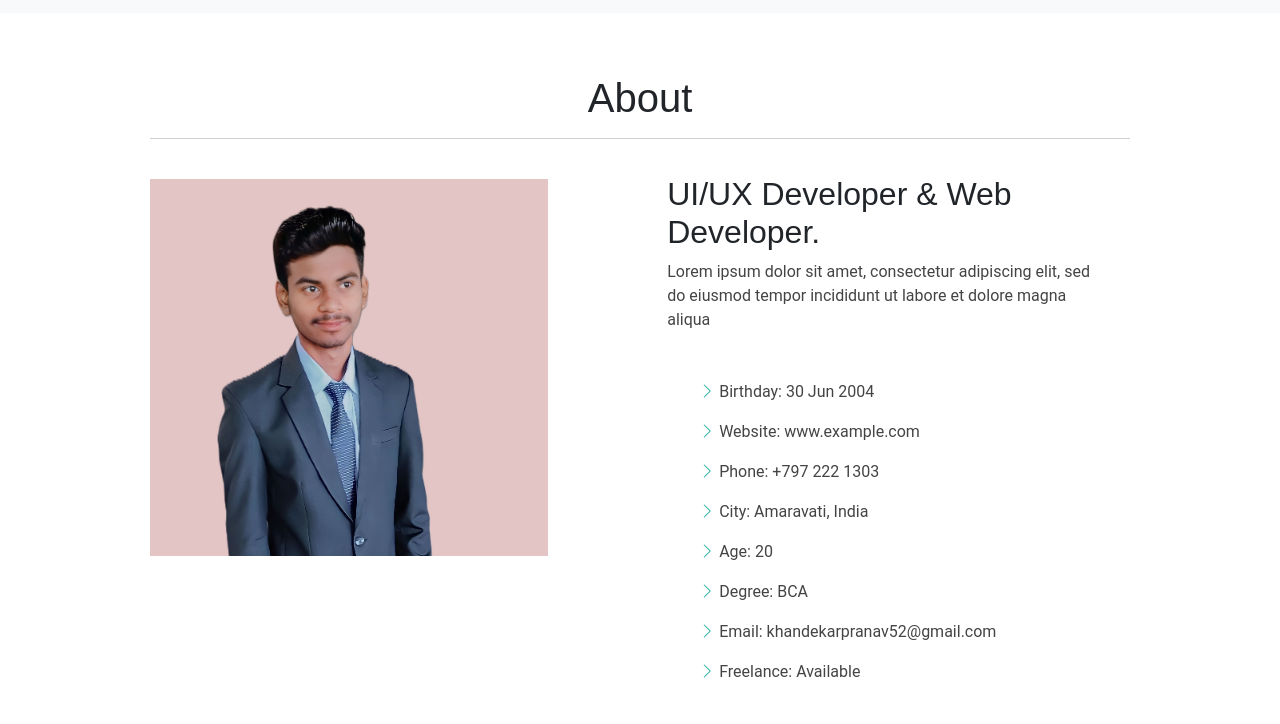
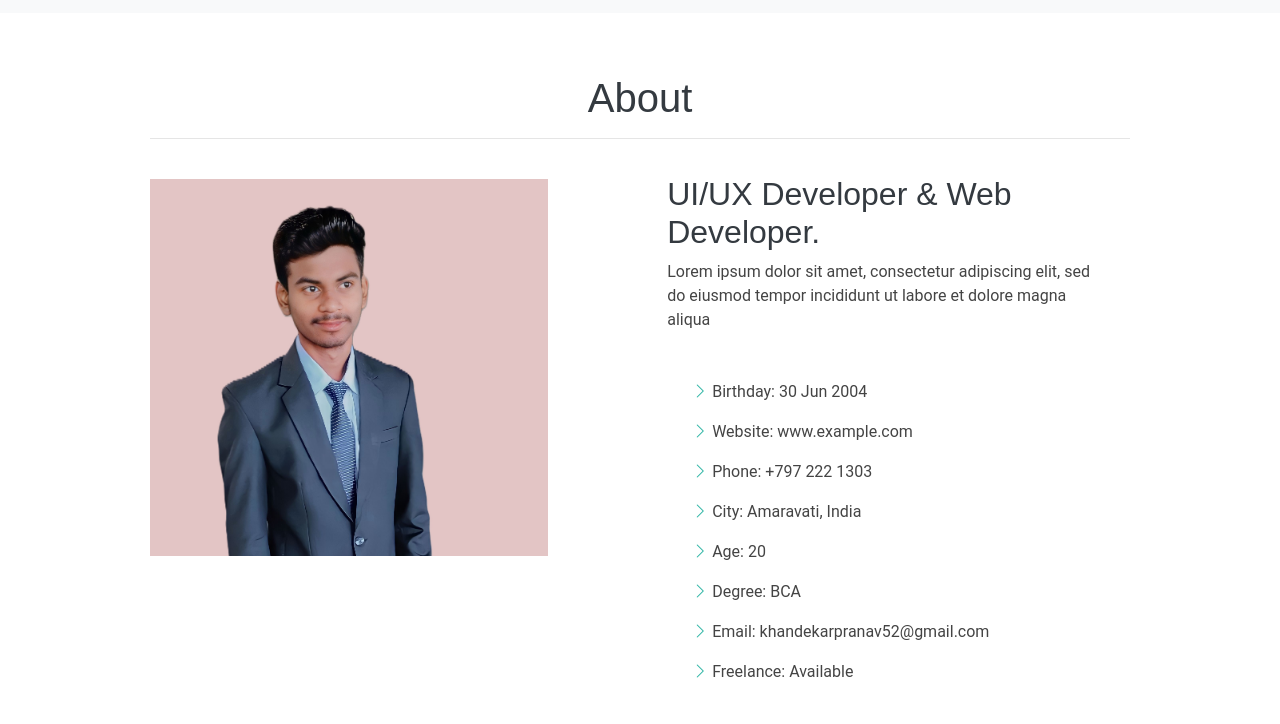
Before and after one commit to pranavgit135/My-Portfolio, a website: page about.html in a window 1280 px wide. Shown: the part 76-800 px from the top of the page. Drawn offline with nearby package versions, Linux system fonts and the light colour scheme.

Commit message:
Update about.html

```diff
--- a/about.html
+++ b/about.html
@@ -6,8 +6,8 @@
     <meta http-equiv="X-UA-Compatible" content="IE=edge">
     <meta name="viewport" content="width=device-width, initial-scale=1.0">
     <title>About-me</title>
-    <link rel="stylesheet" href="node_modules/bootstrap-icons/bootstrap-icons.svg">
-    <link rel="stylesheet" href="node_modules/bootstrap/dist/css/bootstrap.css">
+  <link rel="stylesheet" href="https://cdn.jsdelivr.net/npm/bootstrap-icons@1.11.3/font/bootstrap-icons.min.css">
+    <link rel="stylesheet" href="https://cdn.jsdelivr.net/npm/bootstrap@4.0.0/dist/css/bootstrap.min.css" integrity="sha384-Gn5384xqQ1aoWXA+058RXPxPg6fy4IWvTNh0E263XmFcJlSAwiGgFAW/dAiS6JXm" crossorigin="anonymous">
     <link rel="stylesheet" href="node_modules/bootstrap-icons/font/bootstrap-icons.css">
     <link rel="stylesheet" href="style.css">
     <link href="https://fonts.googleapis.com" rel="preconnect">
```
